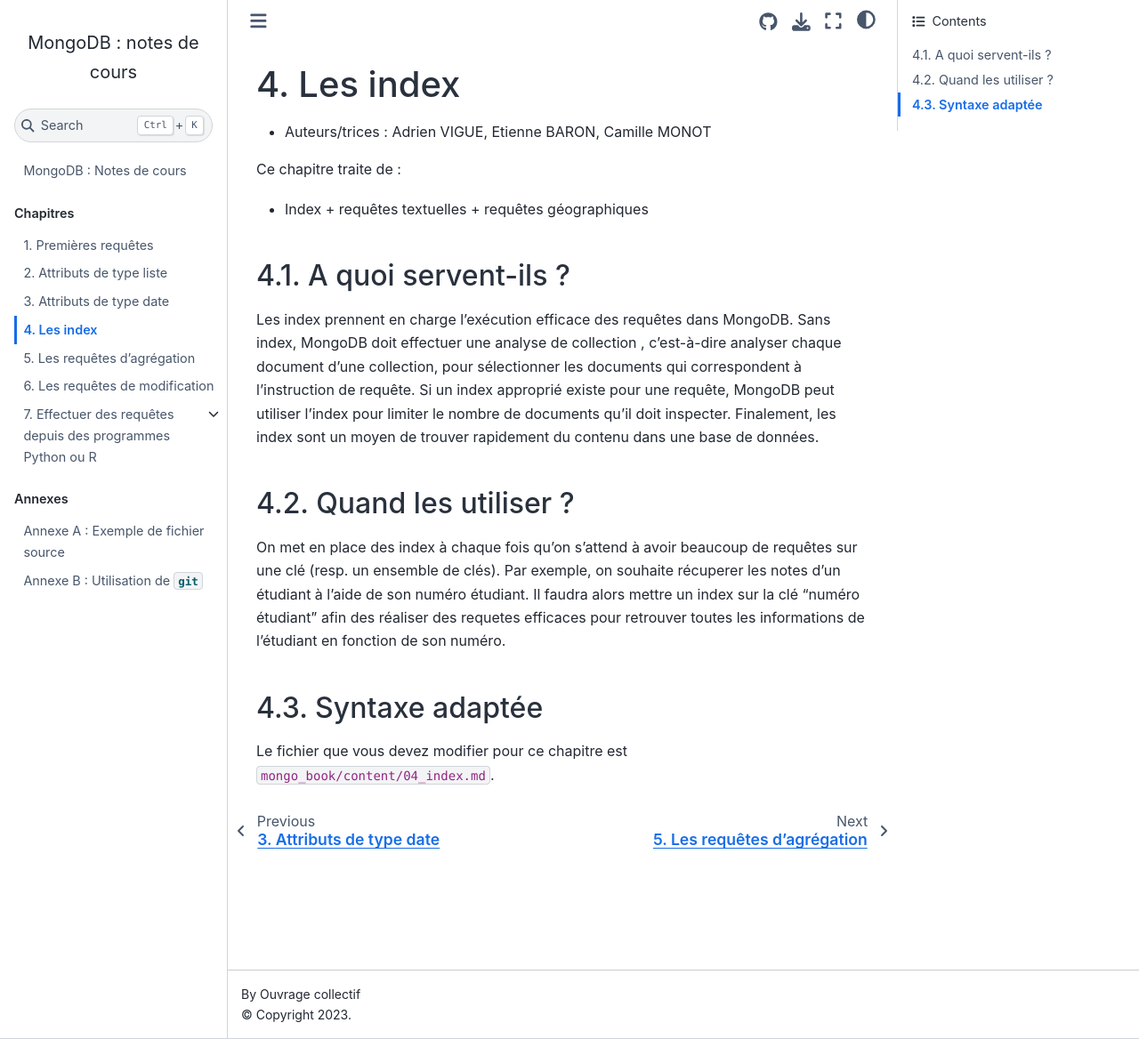
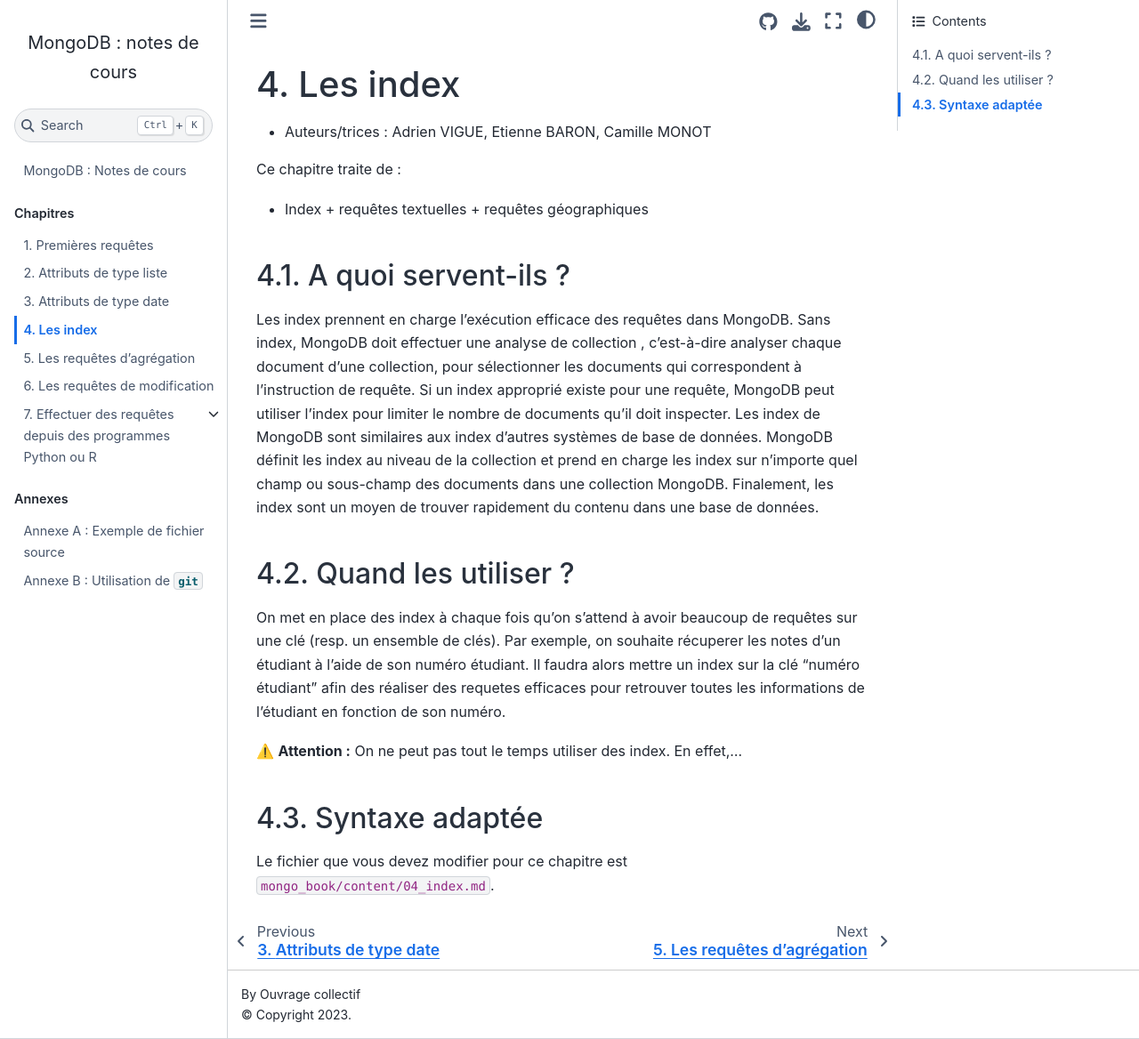
Before and after one commit to rtavenar/mongo_book, a Jupyter Book: the page built from content/04_index.md, in a window 1280 px wide and 1168 px high. Shown: the whole window at 89% size. Built offline with Jupyter Book 1.0.4 settings and Sphinx 7.4.7 and the Sphinx Book theme 1.1.4, drawn with Linux system fonts in a browser that asks for light colours.

Commit message:
Update 04_index.md

```diff
--- a/content/04_index.md
+++ b/content/04_index.md
@@ -20,16 +20,19 @@
 Ce chapitre traite de :
 * Index + requêtes textuelles + requêtes géographiques
 
-+++
+
 ## A quoi servent-ils ?
 
-Les index prennent en charge l'exécution efficace des requêtes dans MongoDB. Sans index, MongoDB doit effectuer une analyse de collection , c'est-à-dire analyser chaque document d'une collection, pour sélectionner les documents qui correspondent à l'instruction de requête. Si un index approprié existe pour une requête, MongoDB peut utiliser l'index pour limiter le nombre de documents qu'il doit inspecter. Finalement, les index sont un moyen de trouver rapidement du contenu dans une base de données.
+Les index prennent en charge l'exécution efficace des requêtes dans MongoDB. Sans index, MongoDB doit effectuer une analyse de collection , c'est-à-dire analyser chaque document d'une collection, pour sélectionner les documents qui correspondent à l'instruction de requête. Si un index approprié existe pour une requête, MongoDB peut utiliser l'index pour limiter le nombre de documents qu'il doit inspecter. Les index de MongoDB sont similaires aux index d'autres systèmes de base de données. MongoDB définit les index au niveau de la collection et prend en charge les index sur n'importe quel champ ou sous-champ des documents dans une collection MongoDB. Finalement, les index sont un moyen de trouver rapidement du contenu dans une base de données.
 
 ## Quand les utiliser ?
 
 On met en place des index à chaque fois qu'on s'attend à avoir beaucoup de requêtes sur une clé (resp. un ensemble de clés).
 Par exemple, on souhaite récuperer les notes d'un étudiant à l'aide de son numéro étudiant. Il faudra alors mettre un index sur la clé "numéro étudiant" afin des réaliser des requetes efficaces pour retrouver toutes les informations de l'étudiant en fonction de son numéro.
 
+
+⚠️ **Attention :** On ne peut pas tout le temps utiliser des index. En effet,...
+
 ## Syntaxe adaptée
 
 Le fichier que vous devez modifier pour ce chapitre est `mongo_book/content/04_index.md`.
```
